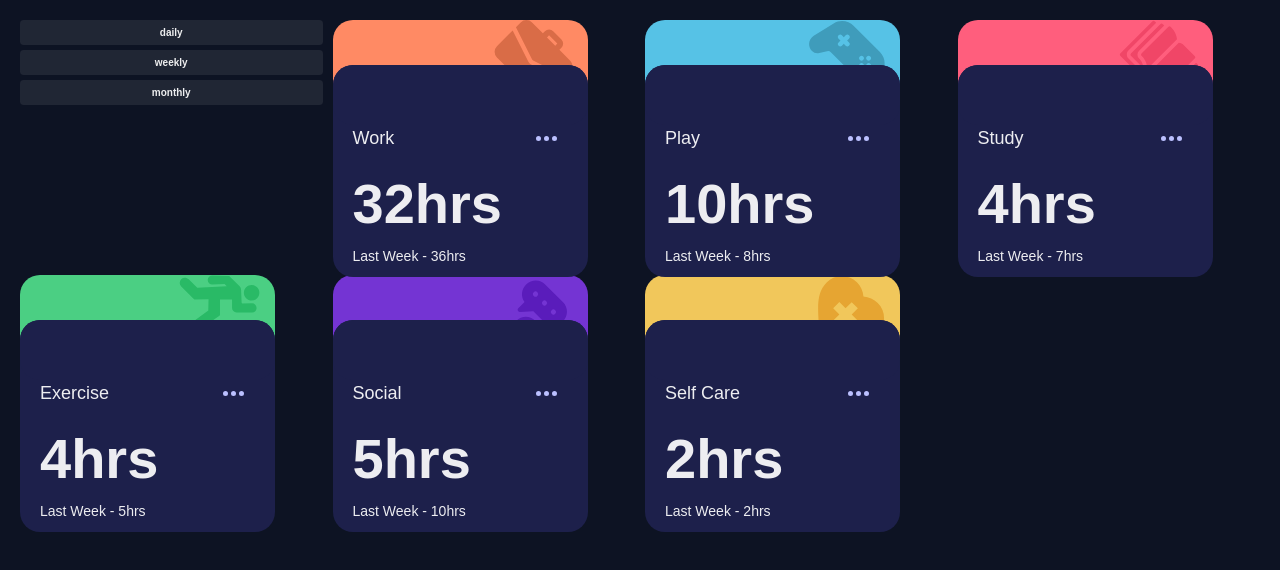
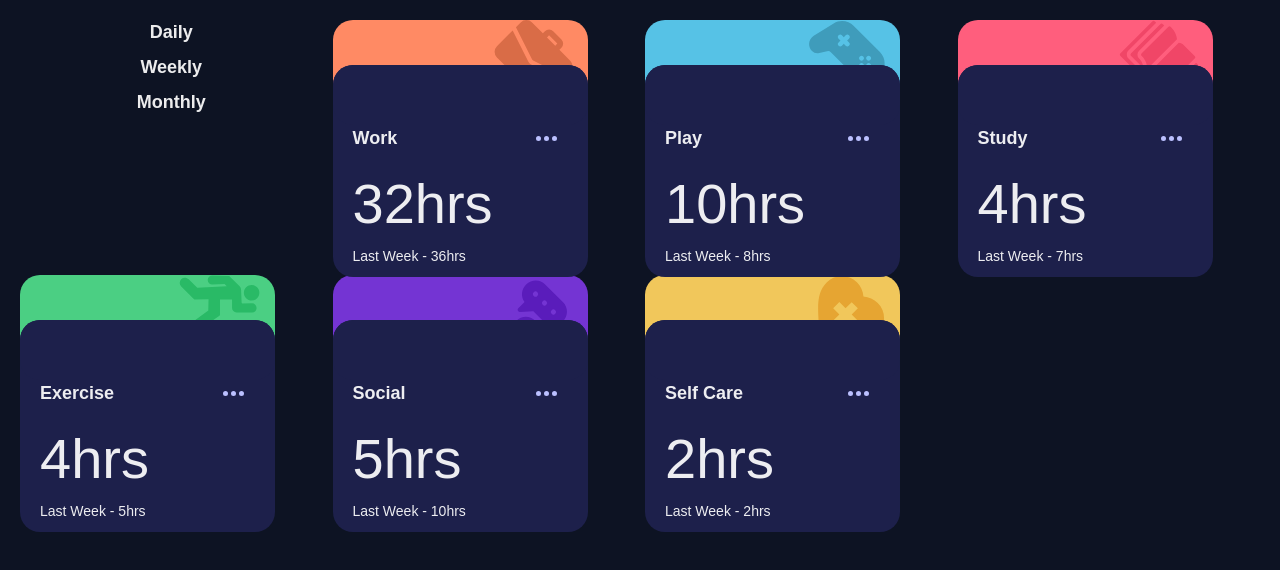
Before and after one commit to dors001/TimeTrackingDashboard, a React (Vite) app in the folder Time Tracking Dashboard/: page / in a window 1280 px wide. Shown: the top 570 px of the page. Built offline with nearby package versions, Linux system fonts and the light colour scheme.

Commit message:
Define Buttons component

```diff
--- a/Time Tracking Dashboard/src/App.tsx
+++ b/Time Tracking Dashboard/src/App.tsx
@@ -1,9 +1,12 @@
 import { Button, Flex, Grid } from "@chakra-ui/react";
 import "./index.css";
 import useCards from "./Hooks/useTimeframes";
+import { useState } from "react";
+import Buttons from "./Components/Buttons";
 
 function App() {
-  const cards = useCards("");
+  const [timeframe, setTimeframe] = useState("weekly");
+  const cards = useCards(timeframe);
 
   return (
     <>
@@ -16,11 +19,7 @@ function App() {
         gap={4}
         margin="2rem"
       >
-        <Flex direction="column" gap={2}>
-          <Button>daily</Button>
-          <Button>weekly</Button>
-          <Button>monthly</Button>
-        </Flex>
+        <Buttons selectTimeframe={setTimeframe} />
         {cards}
       </Grid>
     </>
--- /dev/null
+++ b/Time Tracking Dashboard/src/Components/Buttons.tsx
@@ -0,0 +1,41 @@
+import { Button, Flex } from "@chakra-ui/react";
+import { useState } from "react";
+
+interface Props {
+  selectTimeframe: (timeframe: string) => void;
+}
+
+const Buttons = ({ selectTimeframe }: Props) => {
+  return (
+    <>
+      <Flex direction="column" gap={4}>
+        <Button
+          className="ligtFont"
+          fontSize="1.8rem"
+          backgroundColor="transparent"
+          onClick={() => selectTimeframe("daily")}
+        >
+          Daily
+        </Button>
+        <Button
+          className="ligtFont"
+          fontSize="1.8rem"
+          backgroundColor="transparent"
+          onClick={() => selectTimeframe("weekly")}
+        >
+          Weekly
+        </Button>
+        <Button
+          className="ligtFont"
+          fontSize="1.8rem"
+          backgroundColor="transparent"
+          onClick={() => selectTimeframe("monthly")}
+        >
+          Monthly
+        </Button>
+      </Flex>
+    </>
+  );
+};
+
+export default Buttons;
--- a/Time Tracking Dashboard/src/Components/CardContent.tsx
+++ b/Time Tracking Dashboard/src/Components/CardContent.tsx
@@ -30,7 +30,7 @@ const CardContent = ({ CardTitle, CardTimeFrames }: Props) => {
             <Text
               width="100%"
               fontSize="1.8rem"
-              fontWeight="normal"
+              fontWeight="bold"
               display="inline-box"
             >
               {CardTitle}
@@ -43,10 +43,10 @@ const CardContent = ({ CardTitle, CardTimeFrames }: Props) => {
             />
           </Flex>
           <Flex width="100%" justifyContent="space-between">
-            <Text fontSize="3.2rem" fontWeight="bold" display="inline">
+            <Text className="lightFont" fontSize="3.2rem" display="inline">
               {CardTimeFrames.current}hrs
             </Text>
-            <Text fontSize="1.3rem" fontWeight="light" paddingTop="1.5rem">
+            <Text className="lightFont" fontSize="1.3rem" paddingTop="1.5rem">
               Last Week - {CardTimeFrames.previous}hrs
             </Text>
           </Flex>
@@ -57,7 +57,7 @@ const CardContent = ({ CardTitle, CardTimeFrames }: Props) => {
           <Text
             width="100%"
             fontSize="1.8rem"
-            fontWeight="normal"
+            fontWeight="bold"
             display="inline-box"
           >
             {CardTitle}
@@ -70,16 +70,16 @@ const CardContent = ({ CardTitle, CardTimeFrames }: Props) => {
           />
         </Flex>
         <Text
+          className="lightFont"
           fontSize="5.6rem"
-          fontWeight="bold"
           marginLeft="2rem"
           marginTop="1rem"
         >
           {CardTimeFrames.current}hrs
         </Text>
         <Text
+          className="lightFont"
           fontSize="1.4rem"
-          fontWeight="light"
           marginLeft="2rem"
           paddingBottom="1rem"
         >
--- a/Time Tracking Dashboard/src/index.css
+++ b/Time Tracking Dashboard/src/index.css
@@ -1,3 +1,7 @@
 form {
   width: 100%;
 }
+
+.lightFont {
+    font-weight: 300;
+}
```
